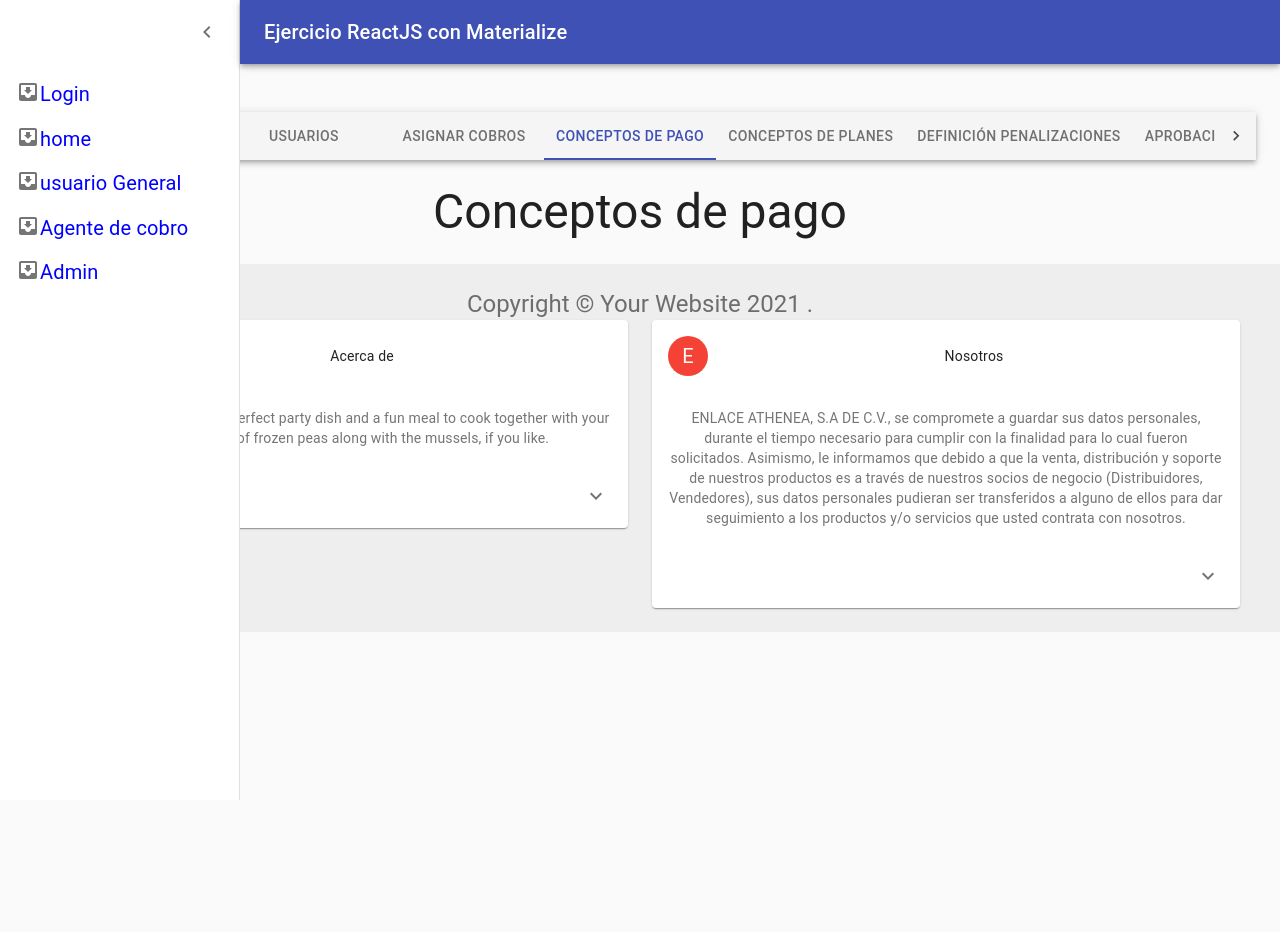
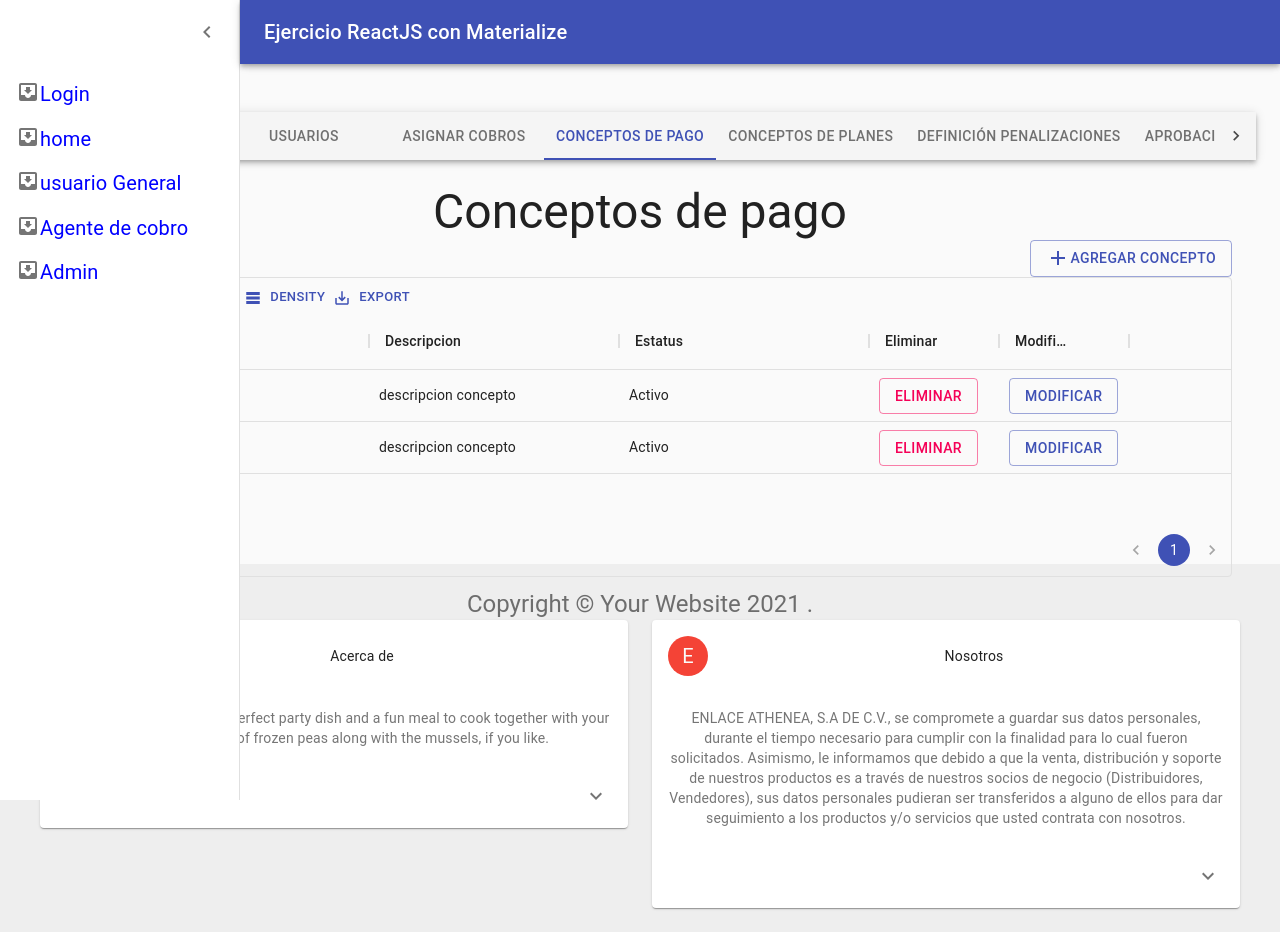
Before and after one commit to MiguelAngelMP10/ejercicio-reactjs-materialize, a React (Create React App) app: page /collection-agent in a window 1280 px wide. Both pictures are taken after a click on the tab "CONCEPTOS DE PAGO". Before the commit the page ends 800 px from the top, so only its background shows below. Built offline with nearby package versions, Linux system fonts and the light colour scheme.

Commit message:
Conceptos de pago catalogo

```diff
--- /dev/null
+++ b/src/views/CollectionAgent/components/ConceptosPago/components/ListConceptosPago/index.js
@@ -0,0 +1,207 @@
+import * as React from "react";
+import {
+  DataGrid,
+  GridToolbar,
+  useGridSlotComponentProps,
+} from "@material-ui/data-grid";
+import Pagination from "@material-ui/lab/Pagination";
+import AddIcon from "@material-ui/icons/Add";
+import {
+  Button,
+  Dialog,
+  DialogActions,
+  DialogContent,
+  DialogTitle,
+  FormControl,
+  Grid,
+  Input,
+  InputAdornment,
+  InputLabel,
+  MenuItem,
+  Select,
+} from "@material-ui/core";
+import { makeStyles } from "@material-ui/core/styles";
+import { AccountCircle } from "@material-ui/icons";
+
+const useStyles = makeStyles((theme) => ({
+  formControl: {
+    margin: theme.spacing(1),
+    minWidth: 120,
+  },
+  selectEmpty: {
+    marginTop: theme.spacing(2),
+  },
+  margin: {
+    margin: theme.spacing(1),
+  },
+}));
+const rows = [
+  {
+    id: 1,
+    concepto: "concepto 1",
+    descripcion: "descripcion concepto",
+    estatus: "Activo",
+  },
+
+  {
+    id: 2,
+    concepto: "concepto 2",
+    descripcion: "descripcion concepto",
+    estatus: "Activo",
+  },
+];
+
+function CustomPagination() {
+  const { state, apiRef } = useGridSlotComponentProps();
+
+  return (
+    <Pagination
+      className={{ display: "flex" }}
+      color="primary"
+      count={state.pagination.pageCount}
+      page={state.pagination.page + 1}
+      onChange={(event, value) => apiRef.current.setPage(value - 1)}
+    />
+  );
+}
+
+export default function ListConceptosPago() {
+  const [open, setOpen] = React.useState(false);
+  const [user, setUser] = React.useState("");
+
+  const handleClose = () => {
+    setOpen(false);
+  };
+
+  const handleClickOpen = () => {
+    setOpen(true);
+  };
+
+  const handleAddUser = () => {
+    setOpen(false);
+    alert(user);
+  };
+  const columns = [
+    { field: "id", headerName: "ID", width: 70 },
+    { field: "concepto", headerName: "Conceptos", width: 250 },
+    { field: "descripcion", headerName: "Descripcion", width: 250 },
+    { field: "estatus", headerName: "Estatus", width: 250 },
+    {
+      field: "eliminar",
+      headerName: "Eliminar",
+      width: 130,
+      renderCell: (params) => (
+        <strong>
+          <Button
+            variant="outlined"
+            color="secondary"
+            onClick={() => {
+              setOpen(true);
+            }}
+          >
+            Eliminar
+          </Button>
+        </strong>
+      ),
+    },
+    {
+      field: "modificar",
+      headerName: "Modificar",
+      width: 130,
+      renderCell: (params) => (
+        <strong>
+          <Button
+            variant="outlined"
+            color="primary"
+            onClick={() => {
+              setOpen(true);
+            }}
+          >
+            Modificar
+          </Button>
+        </strong>
+      ),
+    },
+  ];
+
+  const handleChange = (event) => {
+    setUser(event.target.value);
+  };
+
+  const classes = useStyles();
+
+  return (
+    <div style={{ height: 300, width: "100%" }}>
+      <Grid container direction="row" justify="flex-end" alignItems="center">
+        <Button variant="outlined" color="primary" onClick={handleClickOpen}>
+          <AddIcon></AddIcon>
+          Agregar concepto
+        </Button>
+      </Grid>
+      <DataGrid
+        rows={rows}
+        columns={columns}
+        pageSize={10}
+        rowsPerPageOptions={[10, 50]}
+        components={{
+          Toolbar: GridToolbar,
+          Pagination: CustomPagination,
+        }}
+      />
+
+      <Dialog
+        onClose={handleClose}
+        aria-labelledby="customized-dialog-title"
+        open={open}
+        fullWidth={true}
+      >
+        <DialogTitle id="customized-dialog-title" onClose={handleClose}>
+          Agregar Concepto
+        </DialogTitle>
+        <DialogContent dividers>
+          <div>
+            <FormControl className={classes.margin} fullWidth={true}>
+              <InputLabel htmlFor="nombre-concepto">Nombre concepto</InputLabel>
+              <Input
+                id="nombre-concepto"
+                startAdornment={
+                  <InputAdornment position="start"></InputAdornment>
+                }
+              />
+            </FormControl>
+            <FormControl className={classes.margin} fullWidth={true}>
+              <InputLabel htmlFor="descripcion">Descripcion</InputLabel>
+              <Input
+                id="descripcion"
+                startAdornment={
+                  <InputAdornment position="start"></InputAdornment>
+                }
+              />
+            </FormControl>
+
+            <FormControl className={classes.formControl} fullWidth={true}>
+              <InputLabel id="demo-simple-select-label">Estatus</InputLabel>
+              <Select
+                labelId="demo-simple-select-label"
+                id="demo-simple-select"
+                onChange={handleChange}
+              >
+                <MenuItem value={"activo"}>Activo</MenuItem>
+                <MenuItem value={"inactivo"}>Inactivo</MenuItem>
+              </Select>
+            </FormControl>
+          </div>
+        </DialogContent>
+        <DialogActions>
+          <Button autoFocus onClick={handleClose} color="secondary">
+            Cerrar
+          </Button>
+          <Button autoFocus onClick={handleAddUser} color="primary">
+            <AddIcon></AddIcon>
+            Agregar
+          </Button>
+        </DialogActions>
+      </Dialog>
+    </div>
+  );
+}
--- /dev/null
+++ b/src/views/CollectionAgent/components/ConceptosPago/index.js
@@ -0,0 +1,5 @@
+import ListConceptosPago from "./components/ListConceptosPago";
+
+export default function ConceptosPago() {
+  return <ListConceptosPago></ListConceptosPago>;
+}
--- a/src/views/CollectionAgent/components/Tabs/index.js
+++ b/src/views/CollectionAgent/components/Tabs/index.js
@@ -9,6 +9,7 @@ import Box from "@material-ui/core/Box";
 import Pagos from "../Pagos";
 import Usuarios from "../Usuarios";
 import AsignarCobros from "../AsignarCobros";
+import ConceptosPago from "../ConceptosPago";
 
 function TabPanel(props) {
   const { children, value, index, ...other } = props;
@@ -104,6 +105,7 @@ export default function ScrollableTabsButtonAuto() {
         <Typography variant="h3" component="h5">
           Conceptos de pago
         </Typography>
+        <ConceptosPago></ConceptosPago>
       </TabPanel>
       <TabPanel value={value} index={4}>
         <Typography variant="h3" component="h5">
--- a/src/views/GeneralUser/components/tabs/components/Pasarela/index.js
+++ b/src/views/GeneralUser/components/tabs/components/Pasarela/index.js
@@ -31,7 +31,7 @@ export default function Pasarela() {
           </Typography>
           <CardMedia
             className={classes.media}
-            image="https://cysae.com/wp-content/uploads/2019/04/Sin-t%C3%ADtulo.png"
+            image="https://public.openpay.mx/images/ejemplo_cobro_tarjeta4.png"
             title="Contemplative Reptile"
           />
         </CardContent>
```
